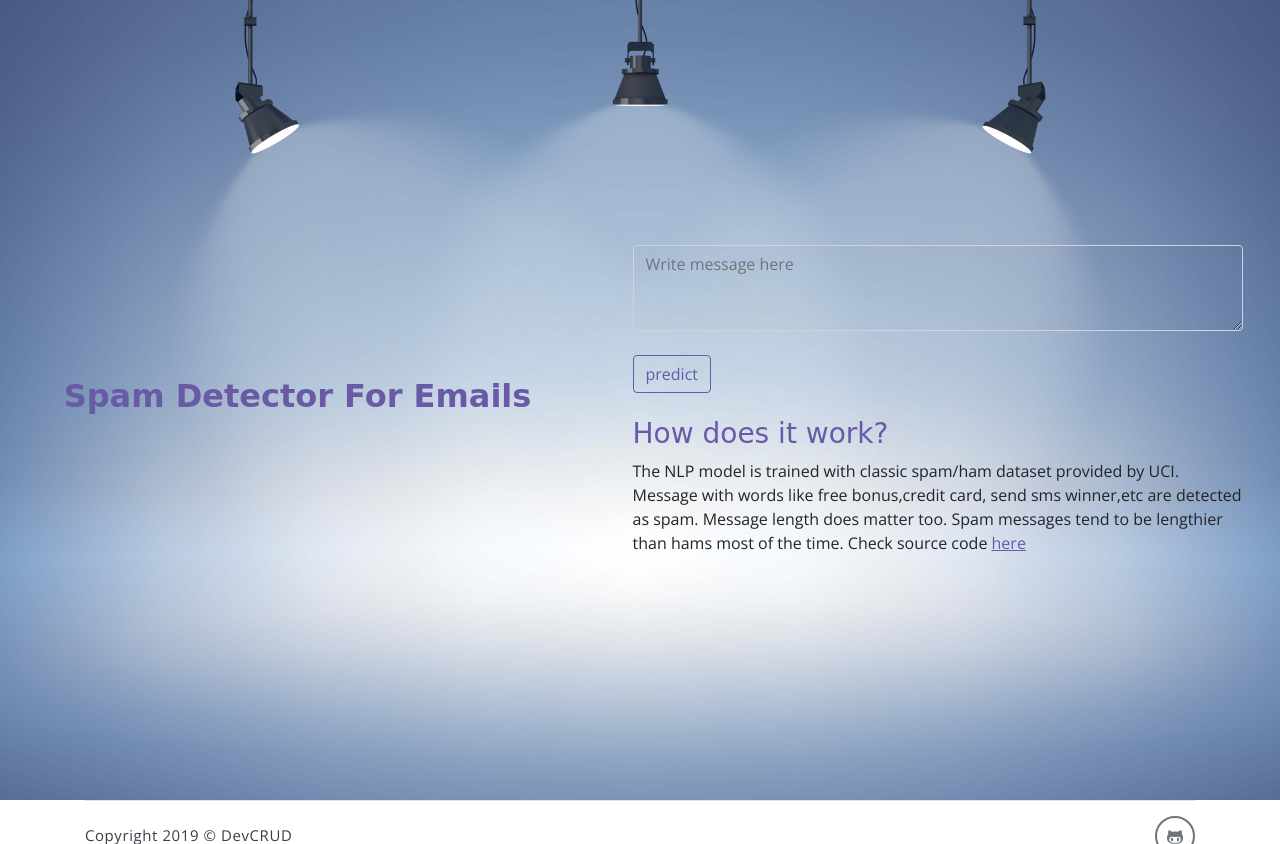
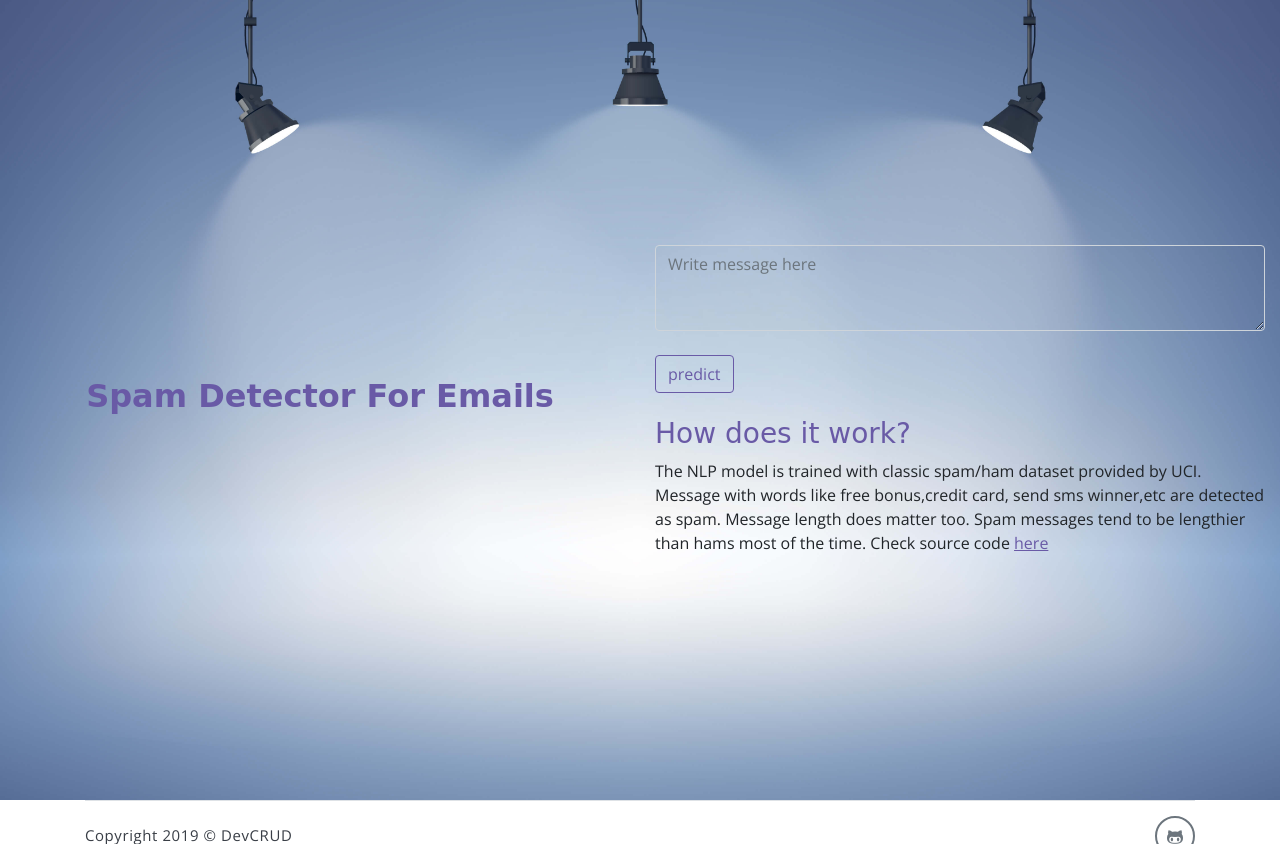
Before and after one commit to akashmasne/SpamClassifier, a Flask app: page / in a window 1280 px wide. Shown: the top 844 px of the page. Run offline with Flask 2, Linux system fonts and the light colour scheme; parts of the project's set-up code (start-up, migrations or seed data) failed here and were passed over; some libraries are stand-ins or nearby versions; some web fonts are replaced.

Commit message:
Add files via upload

```diff
--- a/templates/index.html
+++ b/templates/index.html
@@ -24,7 +24,8 @@
 			<h2><b>Spam Detector For Emails</b></h2>
 		</div>
 
-	<div class="contact-form col-md-12 col-lg-6 m-auto">
+	<!-- <div class="contact-form col-md-12 col-lg-6 m-auto">  -->
+	<div class="md-form col-lg-6">
 	 <form action="{{ url_for('predict')}}"  method="POST">
 
 
@@ -36,7 +37,7 @@
 		</div>
 		</br>
 
-	<input type="submit" class="btn btn-outline-primary rounded" value="predict"><br/><br/>
+		<input type="submit" class="btn btn-outline-primary rounded" value="predict"><br/><br/>
 
 		<h3> How does it work?</h3>
 		<p1> The NLP model is trained with classic spam/ham dataset provided by UCI. Message with words like free bonus,credit card, send sms winner,etc are detected as spam.
```
